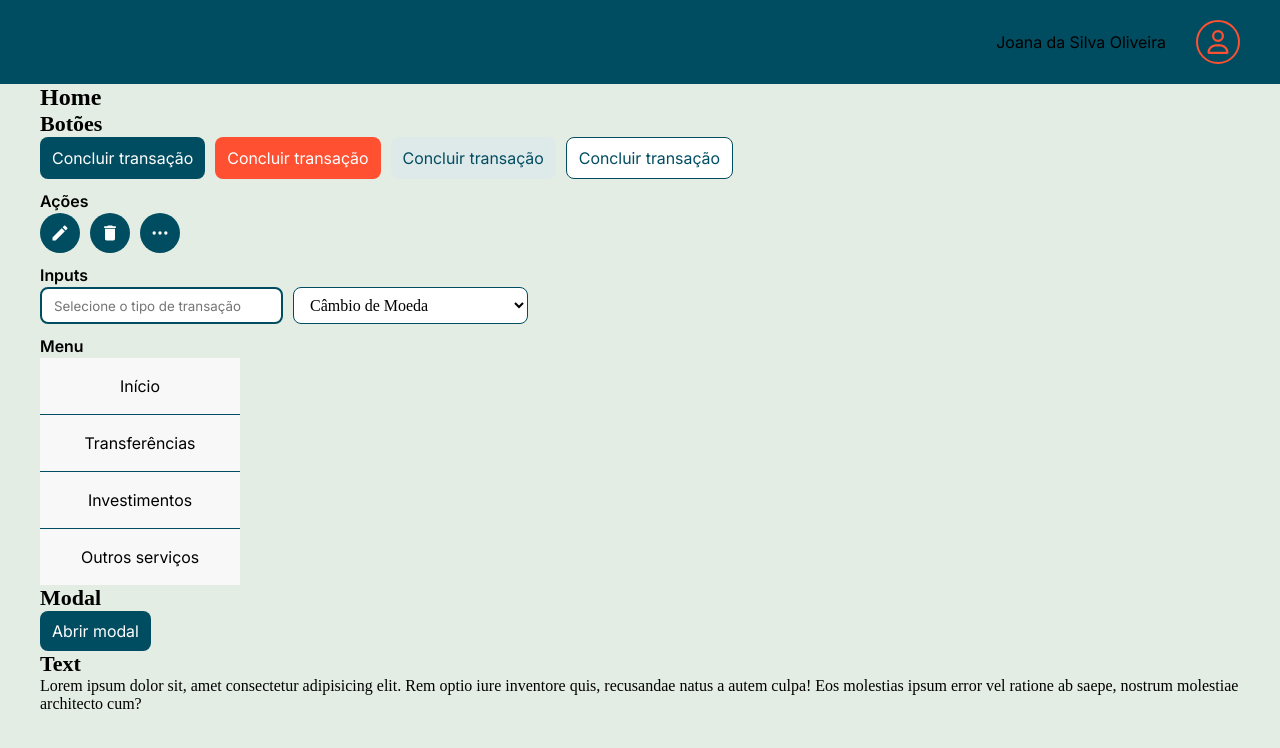
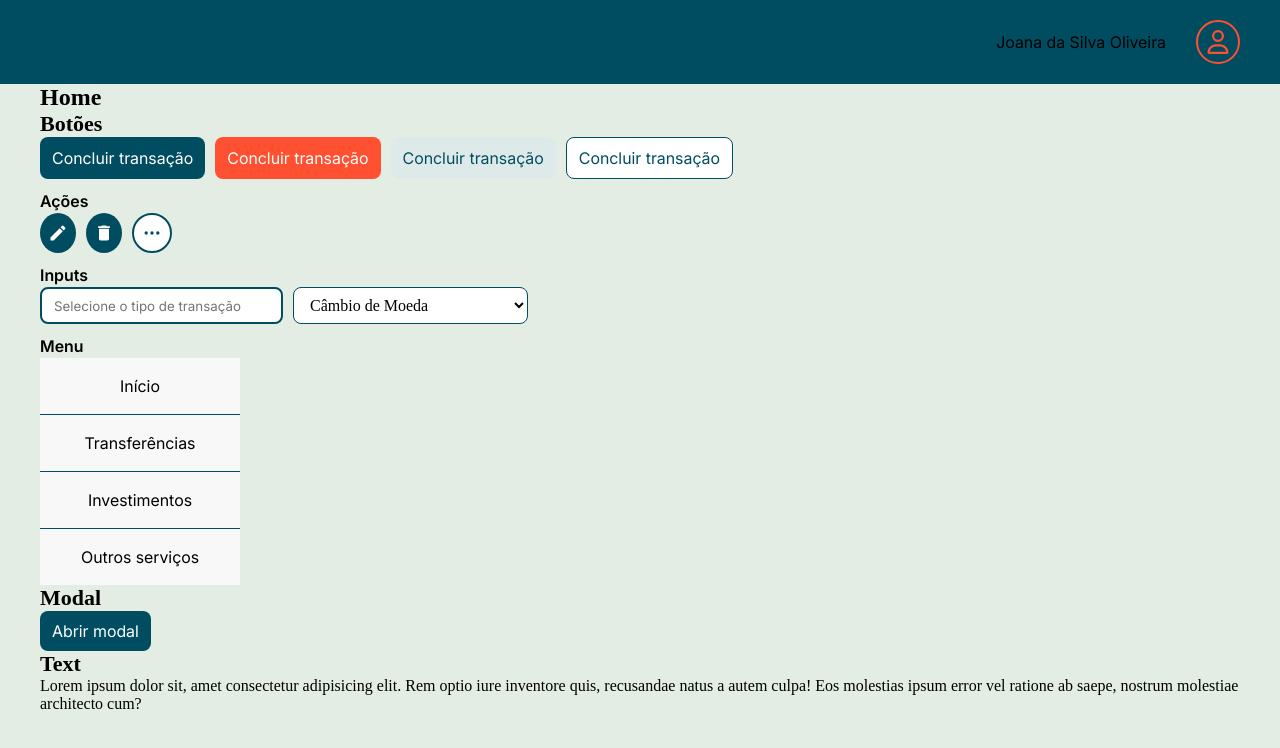
Before and after one commit to bytebank-postech/bytebank-app, a Next.js app: page / in a window 1280 px wide. Shown: the top 748 px of the page. Built offline with nearby package versions, Linux system fonts and the light colour scheme.

Commit message:
feat(Button): cria novas variações para o componente

```diff
--- a/src/app/page.tsx
+++ b/src/app/page.tsx
@@ -1,8 +1,9 @@
 'use client'
 
-import Action from '@/components/ui/action/action'
 import Menu from '@/components/layout/Menu/Menu'
 import { Button, Select, Typography, Input, Modal, Text } from '@/components'
+import { MdDelete, MdEdit } from 'react-icons/md'
+import { TbDots } from 'react-icons/tb'
 
 function openDialog() {
   const dialog = document.querySelector('dialog')
@@ -30,9 +31,9 @@ export default function Home() {
         </div>
         <Typography variant="title">Ações</Typography>
         <div style={{ display: 'flex', gap: '10px', marginBottom: '10px' }}>
-          <Action action="edit"></Action>
-          <Action action="delete"></Action>
-          <Action action="more"></Action>
+          <Button variant="rounded" icon={<MdEdit size={20} />} />
+          <Button variant="rounded" icon={<MdDelete size={20} />} />
+          <Button variant="rounded-outline" icon={<TbDots size={20} />} />
         </div>
         <Typography variant="title">Inputs</Typography>
         <div style={{ display: 'flex', gap: '10px', marginBottom: '10px' }}>
--- a/src/components/ui/action/action.scss
+++ /dev/null
@@ -1,18 +0,0 @@
-@use '../../../styles/variables.scss' as vars;
-.action {
-  background-color: vars.$color-blue;
-  color: vars.$color-white;
-  padding: vars.$action-padding;
-  border-radius: vars.$action-radius;
-  border: none;
-  cursor: pointer;
-  font-weight: 600;
-  display: flex;
-  align-items: center;
-  justify-content: center;
-
-  &:hover {
-    text-decoration: underline;
-    opacity: 0.8;
-  }
-}
--- a/src/components/ui/action/action.tsx
+++ /dev/null
@@ -1,16 +0,0 @@
-import './action.scss'
-import { MdEdit, MdDelete } from 'react-icons/md'
-import { TbDots } from 'react-icons/tb'
-export default function Action({ action }: Readonly<{ action: string }>) {
-  return (
-    <button className={`action ${action}`}>
-      {action === 'edit' ? (
-        <MdEdit size={20} color="#fff" />
-      ) : action === 'delete' ? (
-        <MdDelete size={20} color="#fff" />
-      ) : (
-        <TbDots size={20} color="#fff" />
-      )}
-    </button>
-  )
-}
--- a/src/components/ui/button/Button.module.scss
+++ b/src/components/ui/button/Button.module.scss
@@ -1,4 +1,25 @@
 @use '@/styles/colors.scss' as *;
+
+.button-rounded {
+  border-radius: 50%;
+  line-height: 0;
+
+  &.medium {
+    padding: 8px;
+  }
+
+  &.large {
+    padding: 12px;
+  }
+
+  &:hover {
+    background-color: $primary-action;
+  }
+
+  > * {
+    color: $white;
+  }
+}
 
 .button {
   border-radius: 8px;
@@ -65,6 +86,29 @@
     }
   }
 
+  &.rounded {
+    @extend .button-rounded;
+    background-color: $primary;
+  }
+
+  &.rounded-outline {
+    @extend .button-rounded;
+    background-color: $white;
+    border: solid 2px $primary;
+
+    &:hover {
+      border-color: $primary-action;
+
+      > * {
+        color: $white;
+      }
+    }
+
+    > * {
+      color: $primary;
+    }
+  }
+
   span {
     color: $white;
   }
--- a/src/components/ui/button/button.tsx
+++ b/src/components/ui/button/button.tsx
@@ -2,6 +2,7 @@ import { getClassnames } from '@/utils'
 import styles from './Button.module.scss'
 import { ButtonProps } from './Button.types'
 import Typography from '../Typography/Typography'
+import { useMemo } from 'react'
 
 export default function Button({
   size = 'medium',
@@ -9,6 +10,7 @@ export default function Button({
   fullWidth,
   disabled,
   children,
+  icon,
   ...props
 }: ButtonProps) {
   const classnames = getClassnames(
@@ -19,13 +21,21 @@ export default function Button({
     disabled && styles.disabled
   )
 
+  const content = useMemo(() => {
+    if (variant === 'rounded' || variant === 'rounded-outline') {
+      return icon
+    }
+
+    return typeof children === 'string' ? (
+      <Typography>{children}</Typography>
+    ) : (
+      children
+    )
+  }, [variant, icon, children])
+
   return (
     <button className={classnames} {...props}>
-      {typeof children === 'string' ? (
-        <Typography>{children}</Typography>
-      ) : (
-        children
-      )}
+      {content}
     </button>
   )
 }
--- a/src/components/ui/index.ts
+++ b/src/components/ui/index.ts
@@ -4,3 +4,5 @@ export { default as Select } from './Select/Select'
 export { default as Typography } from './Typography/Typography'
 export { default as Modal } from './Modal/Modal'
 export { default as Text } from './Text/Text'
+export { default as Divider } from './Divider/Divider'
+export { default as Paper } from './Paper/Paper'
```
Also changed, not shown: src/components/ui/button/Button.types.ts (+15 -1 lines), 1 other file (tests, documents, lock files or other folders).
